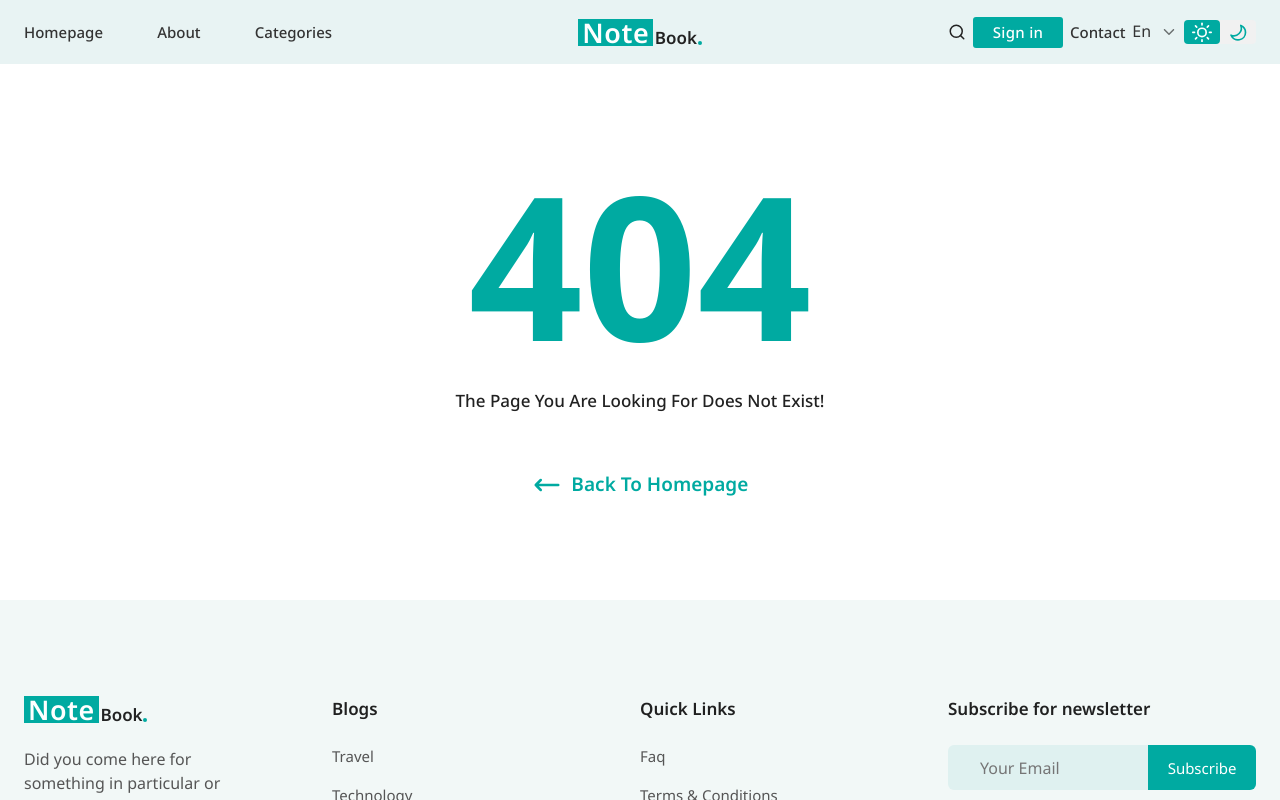
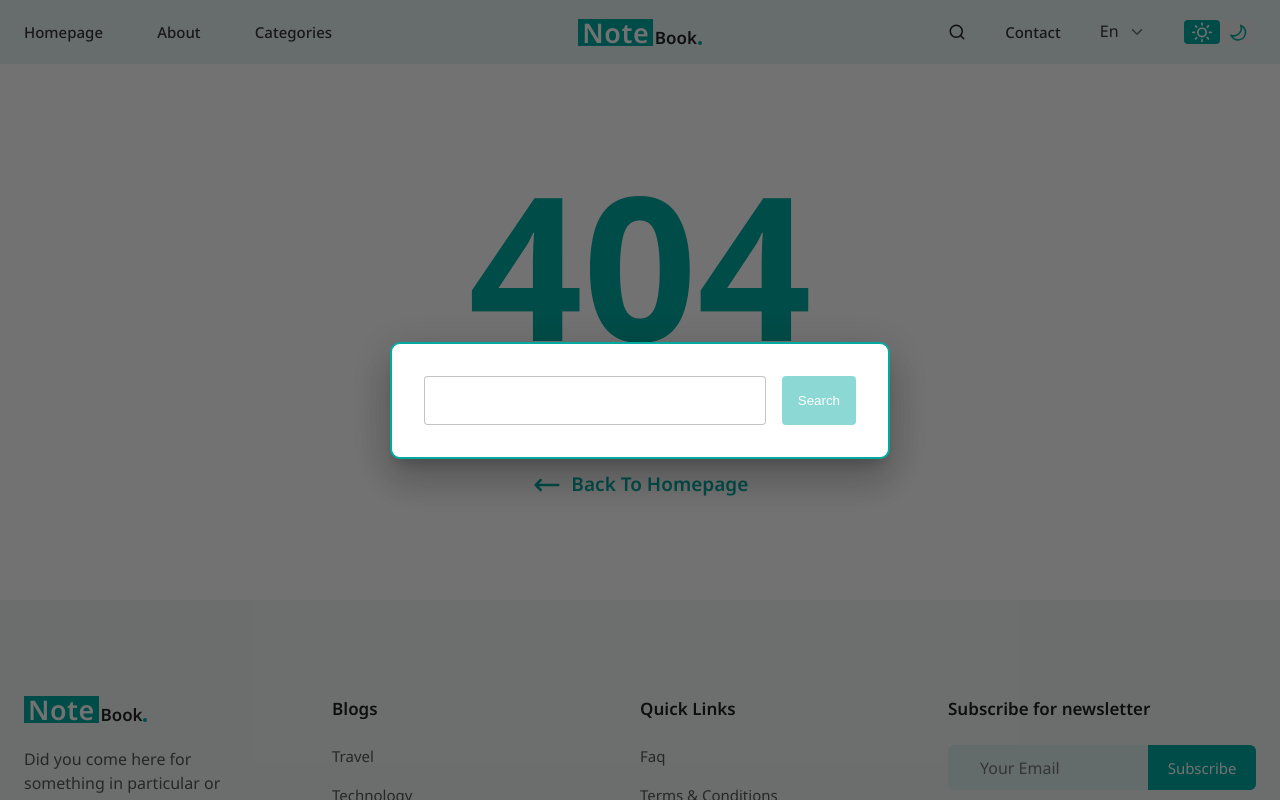
Before and after one commit to MiladSadeghi/NoteBook, a React (Create React App) app in the folder client/: page /404 in a window 1280 px wide. Both pictures are taken after a click on the icon 957 px from the left and 32 px from the top of the page. Shown: the top 800 px of the page. Built offline with nearby package versions, Linux system fonts and the light colour scheme; no server answers.

Commit message:
search modal and search route page

```diff
--- a/client/src/App/Routes.tsx
+++ b/client/src/App/Routes.tsx
@@ -13,6 +13,7 @@ import Contact from "@/Pages/contact";
 import About from "@/Pages/about";
 import Author from "@/Pages/author";
 import Article from "@/Pages/article/Article";
+import Search from "@/Pages/search/Search";
 
 function Routes() {
   const location = useLocation();
@@ -24,14 +25,15 @@ function Routes() {
   return (
     <RouterRoutes location={location} key={location.pathname}>
       <Route path="/" index element={<Home />} />
-      <Route path="/404" index element={<NotFound />} />
-      <Route path="/faq" index element={<Faq />} />
-      <Route path="/category" index element={<Category />} />
-      <Route path="/contact-us" index element={<Contact />} />
-      <Route path="/about-us" index element={<About />} />
-      <Route path="/author/:slug" index element={<Author />} />
-      <Route path="/article/:slug" index element={<Article />} />
-      <Route path="*" index element={<Navigate to="/404" />} />
+      <Route path="/404" element={<NotFound />} />
+      <Route path="/faq" element={<Faq />} />
+      <Route path="/category" element={<Category />} />
+      <Route path="/contact-us" element={<Contact />} />
+      <Route path="/about-us" element={<About />} />
+      <Route path="/author/:slug" element={<Author />} />
+      <Route path="/article/:slug" element={<Article />} />
+      <Route path="/search" element={<Search />} />
+      <Route path="*" element={<Navigate to="/404" />} />
     </RouterRoutes>
   );
 }
--- a/client/src/Pages/categories/Category.tsx
+++ b/client/src/Pages/categories/Category.tsx
@@ -7,38 +7,46 @@ import { ReactComponent as Photography } from "@/images/photography.svg";
 import { ReactComponent as Food } from "@/images/food.svg";
 import { ReactComponent as Holitrav } from "@/images/holitrav.svg";
 import { ReactComponent as Health } from "@/images/health.svg";
+import { useNavigate } from "react-router-dom";
 
 function Category() {
   const categoriesContent = [
     {
       category: "environment & nature",
       icon: <EnvLogo />,
+      link: "nature",
     },
     {
       category: "technology",
       icon: <Tech />,
+      link: "technology",
     },
     {
       category: "lifestyle & fashion",
       icon: <Lifash />,
-    },
-    {
-      category: "photography",
-      icon: <Photography />,
+      link: "lifestyle",
     },
     {
       category: "food",
       icon: <Food />,
+      link: "food",
     },
     {
       category: "holiday & travel",
       icon: <Holitrav />,
+      link: "travel",
     },
     {
       category: "healthcare",
       icon: <Health />,
+      link: "healthcare",
     },
   ];
+  const navigate = useNavigate();
+
+  const handleSearch = (category: string) => {
+    navigate(`/search?category=${category}`);
+  };
 
   return (
     <Box sx={{ background: "rgba(242, 248, 247, 1)" }} pt="144px" pb={10}>
@@ -47,7 +55,7 @@ function Category() {
           Categories
         </Typography>
         <Grid container justifyContent="center" spacing={4}>
-          {categoriesContent.map(({ category, icon }: any) => {
+          {categoriesContent.map(({ category, icon, link }: any) => {
             return (
               <Grid item xs={3} key={category}>
                 <Box
@@ -56,10 +64,12 @@ function Category() {
                   display="flex"
                   flexDirection="column"
                   alignItems="center"
+                  onClick={() => handleSearch(link)}
                   sx={{
                     background: "rgba(232, 243, 243, 1)",
                     transition: "all 0.2s ease-in-out",
                     borderRadius: 1,
+                    cursor: "pointer",
                     svg: {
                       mb: 3,
                     },
--- a/client/src/Pages/home/components/Body.tsx
+++ b/client/src/Pages/home/components/Body.tsx
@@ -14,10 +14,6 @@ function Body() {
   useEffect(() => {
     setHomeContent(data);
   }, [data]);
-
-  useEffect(() => {
-    console.log(homeContent);
-  }, [homeContent]);
 
   if (loading || !homeContent || !data) {
     return null;
--- /dev/null
+++ b/client/src/Pages/search/Search.tsx
@@ -0,0 +1,78 @@
+import BodyCard from "@/components/BodyCard/BodyCard";
+import { SEARCH_ARTICLES } from "@/graphql/queries";
+import { useCustomSearchParams } from "@/hooks";
+import { useQuery } from "@apollo/client";
+import { Box, Container, Grid, Typography } from "@mui/material";
+import React, { useEffect } from "react";
+import { useNavigate } from "react-router-dom";
+
+function Search() {
+  const [params, setParams] = useCustomSearchParams();
+  const navigate = useNavigate();
+  const { data, loading } = useQuery(SEARCH_ARTICLES, {
+    variables: { title: params.query || "", category: params.category || "" },
+  });
+
+  useEffect(() => {
+    if (!params.query && !params.category) {
+      console.log(params.query, params.category, params);
+      navigate("/404");
+    }
+  }, [params]);
+
+  if (loading) {
+    return null;
+  }
+
+  console.log(data);
+
+  if (data.articles.data.length === 0) {
+    navigate("/404");
+  }
+
+  return (
+    <Box mt={18} mb={12.5}>
+      <Container maxWidth="xl">
+        <Box width="100%" sx={{ borderBottom: "1px solid #C4C4C4" }}>
+          <Typography
+            component="h5"
+            variant="h5"
+            width="fit-content"
+            sx={{
+              textTransform: "capitalize",
+              color: "#777777",
+              position: "relative",
+              ":after": {
+                position: "absolute",
+                content: '""',
+                width: "100%",
+                height: "3px",
+                backgroundColor: "rgba(0, 170, 161, 1)",
+                borderRadius: 1,
+                bottom: -2,
+                left: 0,
+              },
+            }}
+          >
+            search result for{" "}
+            <Typography
+              component="span"
+              variant="h5"
+              color="#222222"
+              sx={{ textTransform: "capitalize" }}
+            >
+              {params.query || params.category}
+            </Typography>
+          </Typography>
+        </Box>
+        <Grid container mt={5}>
+          {data.articles.data.map((article: any, index: number) => (
+            <BodyCard {...article.attributes} key={index} />
+          ))}
+        </Grid>
+      </Container>
+    </Box>
+  );
+}
+
+export default Search;
--- /dev/null
+++ b/client/src/Pages/search/index.ts
@@ -0,0 +1 @@
+export { default } from "./Search";
--- a/client/src/components/BodyCard/BodyCard.tsx
+++ b/client/src/components/BodyCard/BodyCard.tsx
@@ -15,6 +15,16 @@ function BodyCard({
   createdAt,
   slug,
 }: any) {
+  console.log(
+    category,
+    title,
+    cover,
+    author,
+    readTime,
+    shortDescription,
+    createdAt,
+    slug
+  );
   return (
     <Grid container item xs={12} mb={6} spacing={4}>
       <Grid item xs={4}>
@@ -23,7 +33,6 @@ function BodyCard({
           src={`${process.env.REACT_APP_BACKEND_ADDRESS}${cover.data.attributes.url}`}
           width={"100%"}
           height={210}
-          mr={4}
           sx={{ background: "#D9D9D9", borderRadius: 1, objectFit: "cover" }}
         />
       </Grid>
--- a/client/src/components/Navbar/Navbar.tsx
+++ b/client/src/components/Navbar/Navbar.tsx
@@ -1,12 +1,23 @@
-import { AppBar, Box, Grid, Toolbar, Typography } from "@mui/material";
+import { AppBar, Box, Grid, Modal, Toolbar, Typography } from "@mui/material";
 import { Container } from "@mui/system";
-import React from "react";
-import { Link } from "react-router-dom";
+import React, { useState } from "react";
+import { Link, useNavigate } from "react-router-dom";
 import { FiSearch } from "react-icons/fi";
 import LanguageChoicer from "./components/LanguageChoicer";
 import DarkModeToggle from "./components/DarkModeToggle";
 
 function Navbar() {
+  const [searchModalOpen, setSearchModalOpen] = useState<boolean>(false);
+  const handleSearchModalOpen = () => setSearchModalOpen(true);
+  const handleSearchModalClose = () => setSearchModalOpen(false);
+  const [search, setSearch] = useState<string>("");
+  const navigate = useNavigate();
+
+  const handleSearch = () => {
+    setSearchModalOpen(false);
+    navigate(`/search?query=${search}`);
+  };
+
   return (
     <AppBar
       className="background"
@@ -99,24 +110,75 @@ function Navbar() {
               display="flex"
               justifyContent="space-between"
             >
-              <FiSearch color="rgba(34, 34, 34, 1)" size="18px" />
-              <Link to={"/sign-in"}>
-                <Typography
-                  component="h6"
-                  variant="h6"
-                  color="#fff"
-                  lineHeight="100%"
-                  px={2.5}
-                  py={1}
-                  letterSpacing={0.3}
+              <FiSearch
+                onClick={handleSearchModalOpen}
+                color="rgba(34, 34, 34, 1)"
+                size="18px"
+                style={{ cursor: "pointer" }}
+              />
+              <Modal
+                open={searchModalOpen}
+                onClose={handleSearchModalClose}
+                aria-labelledby="modal-modal-title"
+                aria-describedby="modal-modal-description"
+                sx={{
+                  position: "absolute" as "absolute",
+                  top: "50%",
+                  left: "50%",
+                  transform: "translate(-50%, -50%)",
+                  width: "100%",
+                  height: "100%",
+                  bgcolor: "rgba(0, 0, 0, .1)",
+                  display: "flex",
+                  alignItems: "center",
+                  justifyContent: "center",
+                  outline: "none",
+                }}
+              >
+                <Box
                   sx={{
-                    background: "rgba(0, 170, 161, 1)",
-                    borderRadius: "3px",
+                    border: "2px solid rgba(0, 170, 161, 1)",
+                    boxShadow: 24,
+                    p: 4,
+                    background: "#fff",
+                    borderRadius: "10px",
+                    display: "flex",
+                    width: { md: 500 },
+                    outline: "none",
                   }}
                 >
-                  Sign in
-                </Typography>
-              </Link>
+                  <Box
+                    component="input"
+                    sx={{
+                      width: "100%",
+                      border: "1px solid rgba(0, 0, 0, 0.23)",
+                      outline: "none",
+                      px: 2,
+                      py: 2,
+                      borderRadius: 1,
+                      mr: 2,
+                    }}
+                    value={search}
+                    onChange={(e) => setSearch(e.target.value)}
+                  />
+                  <Box
+                    component="button"
+                    disabled={search === ""}
+                    onClick={handleSearch}
+                    sx={{
+                      px: 2,
+                      border: "none",
+                      outline: "none",
+                      color: "white",
+                      bgcolor: "rgba(0, 170, 161, 1)",
+                      borderRadius: 1,
+                      ":disabled": { opacity: 0.45 },
+                    }}
+                  >
+                    Search
+                  </Box>
+                </Box>
+              </Modal>
               <Link to={"/contact-us"}>
                 <Typography
                   component="h6"
--- a/client/src/graphql/queries.ts
+++ b/client/src/graphql/queries.ts
@@ -353,3 +353,56 @@ export const GET_ARTICLES = gql`
     }
   }
 `;
+
+export const SEARCH_ARTICLES = gql`
+  query search($title: String!, $category: String!) {
+    articles(
+      filters: {
+        title: { contains: $title }
+        category: { contains: $category }
+      }
+      pagination: { limit: 100 }
+    ) {
+      data {
+        id
+        attributes {
+          title
+          slug
+          category
+          tag
+          shortDescription
+          readTime
+          createdAt
+          updatedAt
+          publishedAt
+          cover {
+            data {
+              id
+              attributes {
+                alternativeText
+                url
+              }
+            }
+          }
+          author {
+            data {
+              attributes {
+                slug
+                name
+                avatar {
+                  data {
+                    id
+                    attributes {
+                      alternativeText
+                      url
+                    }
+                  }
+                }
+              }
+            }
+          }
+        }
+      }
+    }
+  }
+`;
--- /dev/null
+++ b/client/src/hooks/index.ts
@@ -0,0 +1,15 @@
+import { useSearchParams } from "react-router-dom";
+
+export const useCustomSearchParams = (param: any = {}) => {
+  const [search, setSearch] = useSearchParams();
+  const searchAsObject: any = Object.fromEntries(new URLSearchParams(search));
+  const transformedSearch: any = Object.keys(param).reduce(
+    (acc: any, key: any) => ({
+      ...acc,
+      [key]: param[key](acc[key]),
+    }),
+    searchAsObject
+  );
+
+  return [transformedSearch, setSearch];
+};
```
